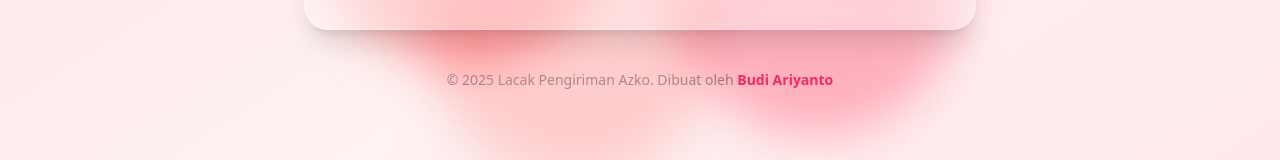
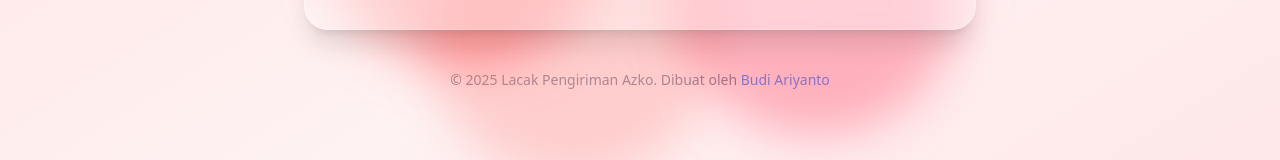
Before and after one commit to ariandto/frontendazko, a React (Vite) app: page / in a window 1280 px wide. Shown: the part 420-580 px from the top of the page. Built offline with nearby package versions, Linux system fonts and the light colour scheme.

Commit message:
edit font footer

```diff
--- a/src/pages/Home.tsx
+++ b/src/pages/Home.tsx
@@ -320,7 +320,7 @@ function Home() {
           href="https://ariandto.pro"
           target="_blank"
           rel="noopener noreferrer"
-          className="font-bold text-rose-600 hover:underline hover:text-red-700 transition"
+          className="text-blue-500 hover:underline hover:text-red-700 transition"
         >
           Budi Ariyanto
         </a>
```
